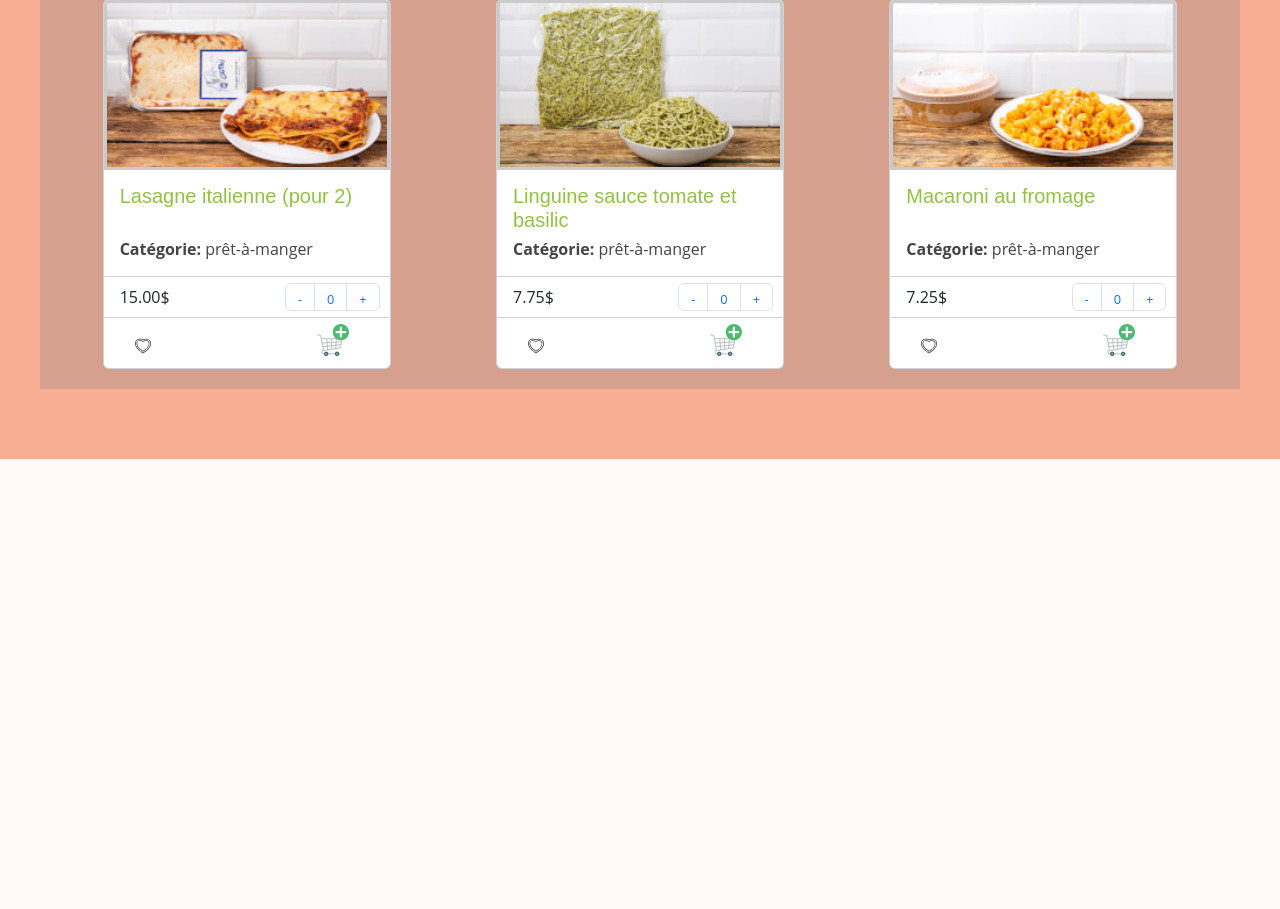
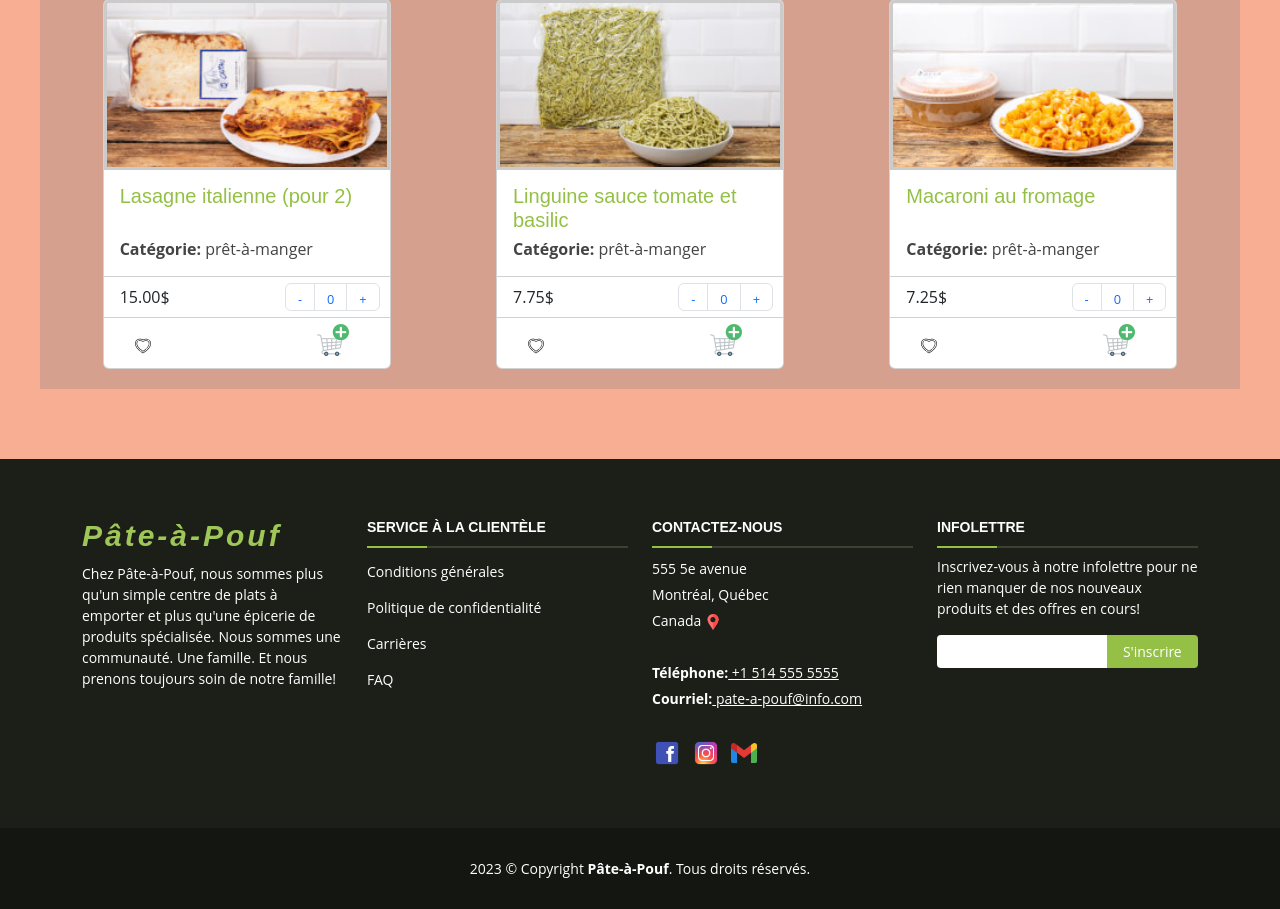
Before and after one commit to PaolaRLuna/Projet_WebTransac, a PHP site: page /serveur/membre/membre.php in a window 1280 px wide. Shown: the part 1449-2358 px from the top of the page. Before the commit the page ends 1908 px from the top, so only its background shows below. Run offline with PHP 8.4, Linux system fonts and the light colour scheme; the visitor is signed in with stand-in values (Sample User, id 1); data comes from the database, SQL or seed files in the repository; some web fonts are replaced.

Commit message:
ajout footer

```diff
--- a/client/css/style.css
+++ b/client/css/style.css
@@ -103,8 +103,7 @@ body {
   */
   .navbar {
     padding: 0;
-    /* margin-left: 190px; */
-    margin-left: 10px;
+    margin-left: 190px;
     margin-top: 5px;
   }
 
--- a/client/js/requetesProduits.js
+++ b/client/js/requetesProduits.js
@@ -121,10 +121,13 @@ let rechercheCategorie = () => {
     });
 }
 
+
 //lister par catégorie MEMBRE
+let selectedCategorie;//fonctionne pas*********************************************
 let rechercheCategorieMembre = () => {
-    let selectedCategorie = $("#floatingSelect").val();
+    selectedCategorie = $("#floatingSelect").val();
     window.location = 'membre.php?categorie='+selectedCategorie;
+
 }
 
 
@@ -188,8 +191,6 @@ let modifierProduit = () => {
 }
 
 const genererCategories = (liste) => {
-    // document.getElementById('floatingSelect').innerHTML = "";
-    if (document.getElementById('floatingSelect').value == "") { //verifier si ok cote admin aussi
     let resultat = ""
     resultat += `<option value="All">Toutes</option>`;
     for (let  i =0; i < liste.length; i++) {
@@ -197,7 +198,8 @@ const genererCategories = (liste) => {
         resultat += '<option value="'+unGenre.categorie+'">'+unGenre.categorie+'</option>';
     }
     document.getElementById('floatingSelect').innerHTML += resultat;
-    }
+
+    document.getElementById('floatingSelect').select.value = selectedCategorie;
 }
 
 
--- a/serveur/includes/footer.php
+++ b/serveur/includes/footer.php
@@ -1,4 +1,18 @@
-  <footer id="footer">
+<?php
+    $pos = strpos($_SERVER['PHP_SELF'], "index.php");
+    if ($pos === false){
+        $map="../../client/images/general/localisation.png";
+        $facebook="../../client/images/general/facebook.png";
+        $insta="../../client/images/general/instagram.png";
+        $gmail="../../client/images/general/gmail.png";
+    }else{
+        $map="client/images/general/localisation.png";
+        $facebook="client/images/general/facebook.png";
+        $insta="client/images/general/instagram.png";
+        $gmail="client/images/general/gmail.png";
+    }
+?>
+<footer id="footer">
     <div class="footer-top">
       <div class="container">
         <div class="row">
@@ -23,15 +37,15 @@
             <p>
               555 5e avenue <br>
               Montréal, Québec<br>
-              Canada <a id="carte" onClick='montrerCarte();'><img src="client/images/general/localisation.png"></a><br><br>
+              Canada <a id="carte" onClick='montrerCarte();'><img src='<?php echo $map ?>'></a><br><br>
               <strong>Téléphone:</strong><a id="telp"> +1 514 555 5555</a><br>
               <strong>Courriel:</strong><a id="emailp" href="mailto:pate-a-pouf@info.com"> pate-a-pouf@info.com</a><br>
             </p>
 
             <div>
-              <a href="#"><img class="liens" src="client/images/general/facebook.png"></a>
-              <a href="#"><img class="liens" src="client/images/general/instagram.png"></a>
-              <a href="#"><img class="liens" src="client/images/general/gmail.png"></a>
+              <a href="#"><img class="liens" src='<?php echo $facebook ?>'></a>
+              <a href="#"><img class="liens" src='<?php echo $insta ?>'></a>
+              <a href="#"><img class="liens" src='<?php echo $gmail ?>'></a>
             </div>
 
           </div>
--- a/serveur/membre/membre.php
+++ b/serveur/membre/membre.php
@@ -58,6 +58,8 @@
 
     </main>
     <form id="deconnexion" action="../connexion/deconnexion.php"></form>
-
+    <?php
+        require_once('../includes/footer.php');
+    ?>
 </body>
 </html>
```
Lines whose indentation alone changed are shown as unchanged.
